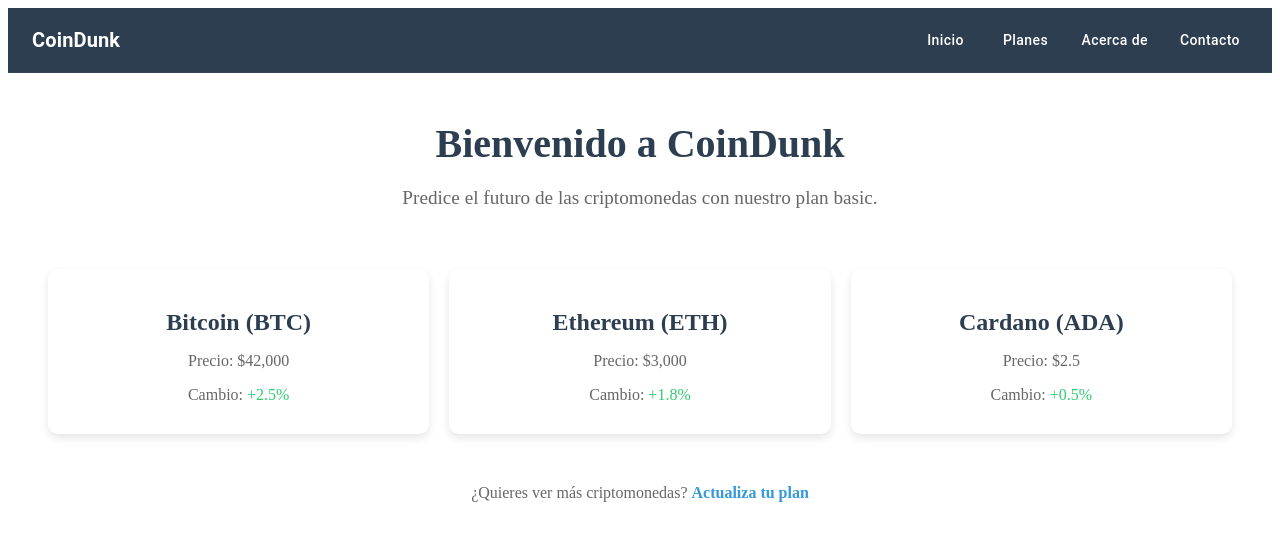
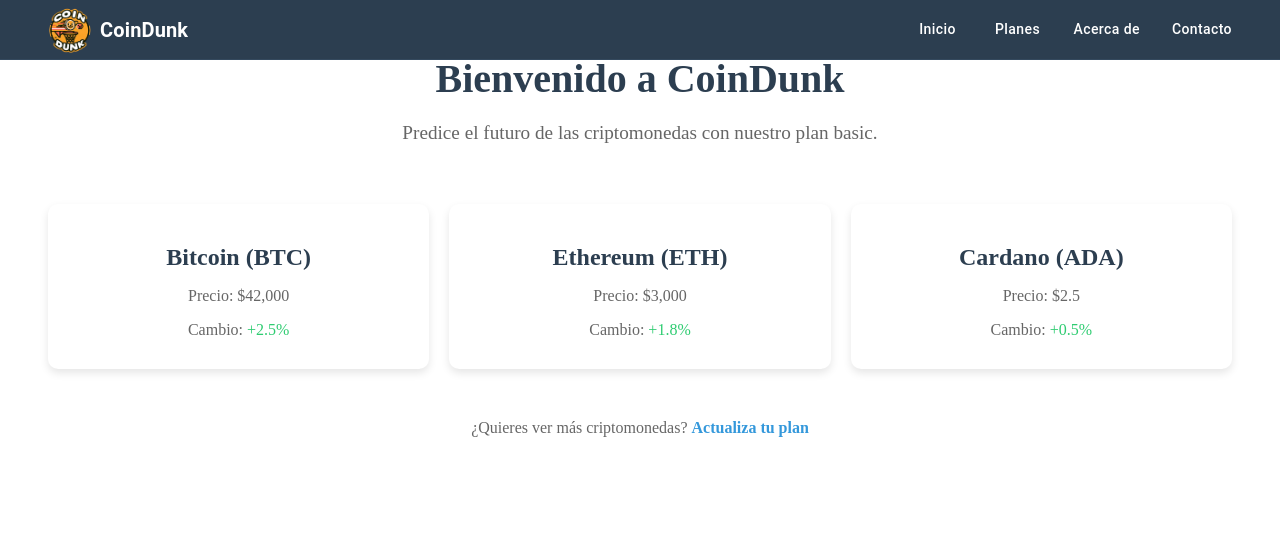
Before and after one commit to MiguelRegueiro/CoinDunk, a React (Create React App) app: page / in a window 1280 px wide. Shown: the top 540 px of the page. Built offline with nearby package versions, Linux system fonts and the light colour scheme.

Commit message:
Navbar arreglado bordes y logo

```diff
--- a/src/components/Navbar.js
+++ b/src/components/Navbar.js
@@ -5,17 +5,35 @@ import { Link } from 'react-router-dom';
 const Navbar = () => {
   return (
     <AppBar
-      position="static"
+      position="fixed" // Cambia 'static' a 'fixed'
       sx={{
         backgroundColor: '#2c3e50', // Color de fondo oscuro
         color: '#fff', // Texto blanco
         boxShadow: 'none', // Sin sombra
         borderBottom: '1px solid #34495e', // Borde inferior sutil
+        width: '100vw', // Asegura que ocupe todo el ancho de la ventana
+        margin: 0, // Elimina cualquier margen
+        padding: 0, // Elimina cualquier padding
+        left: 0, // Asegura que esté pegado a la izquierda
+        right: 0, // Asegura que esté pegado a la derecha
+        top: 0, // Asegura que esté pegado a la parte superior
+        zIndex: 1200, // Asegura que esté por encima de otros elementos
+        height: '60px',
+        justifyContent: 'center',
       }}
     >
-      <Toolbar sx={{ display: 'flex', justifyContent: 'space-between', alignItems: 'center' }}>
+      <Toolbar sx={{
+        display: 'flex',
+        justifyContent: 'space-between',
+        alignItems: 'center',
+        maxWidth: '1200px', // Limita el ancho del contenido
+        width: '100%', // Asegura que el Toolbar ocupe todo el ancho disponible
+        margin: '0 auto', // Centra el contenido
+        padding: '0 16px', // Añade un poco de padding a los lados
+      }}>
         {/* Logo y nombre de la aplicación */}
         <Box sx={{ display: 'flex', alignItems: 'center' }}>
+        <img src="/CoinDunkNB.png" alt="CoinDunk Logo" style={{ height: 52, width: 58, marginRight: 2 }} />
           <Typography variant="h6" component="div" sx={{ fontWeight: 'bold' }}>
             CoinDunk
           </Typography>
```
Also changed, not shown: public/CoinDunkNB.png, public/CoinDunkNBNW.png (added).
